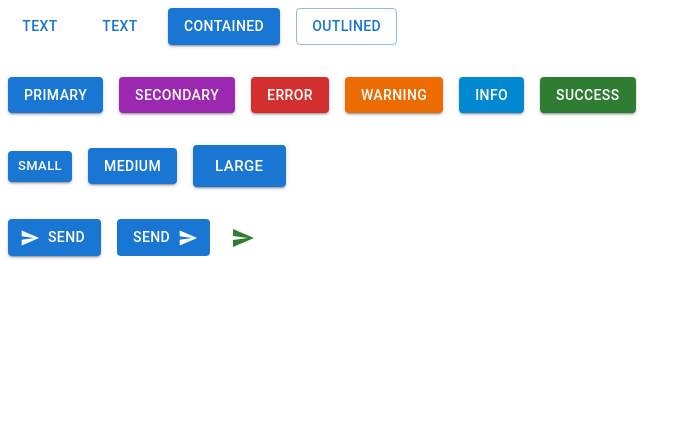
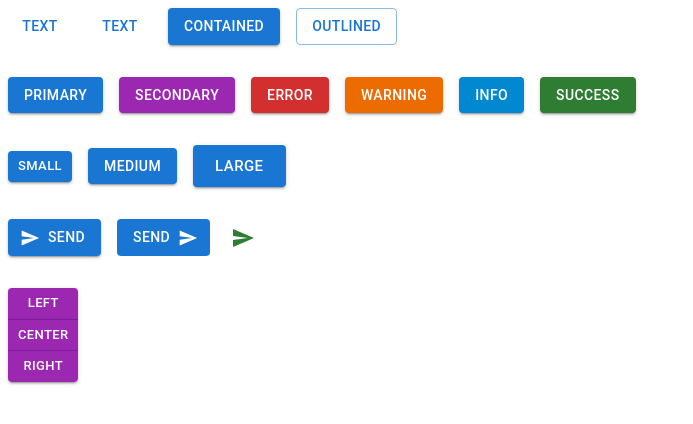
Before and after one commit to AhmadIkbalDjaya/Belajar-Mui, a React (Vite) app: page / in a window 1280 px wide. Shown: the top 424 px of the page, without its empty margins (0-693 px from the left). Built offline with nearby package versions, Linux system fonts and the light colour scheme.

Commit message:
Button Group

```diff
--- a/src/components/MuiButton.jsx
+++ b/src/components/MuiButton.jsx
@@ -1,6 +1,5 @@
-import { Stack, Button, IconButton } from "@mui/material";
+import { Stack, Button, IconButton, ButtonGroup } from "@mui/material";
 import SendIcon from "@mui/icons-material/Send";
-import { Send } from "@mui/icons-material";
 
 export const MuiButton = () => {
   return (
@@ -64,6 +63,20 @@
           <SendIcon />
         </IconButton>
       </Stack>
+
+      <Stack direction={"row"}>
+        <ButtonGroup
+          variant="contained"
+          orientation="vertical"
+          size="small"
+          color="secondary"
+          aria-label="alignment button group"
+        >
+          <Button onClick={() => alert("Left Button")}>Left</Button>
+          <Button>Center</Button>
+          <Button>Right</Button>
+        </ButtonGroup>
+      </Stack>
     </Stack>
   );
 };
```
